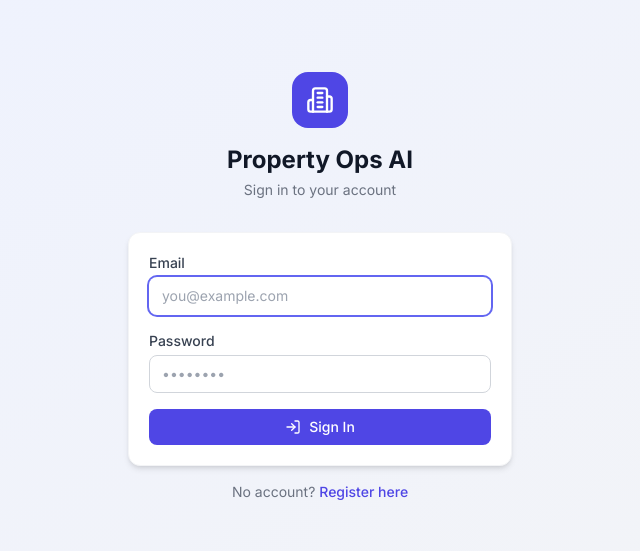
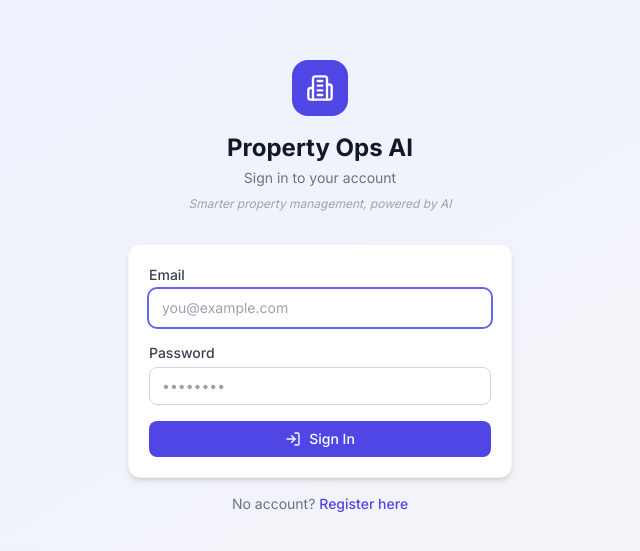
Before and after one commit to atul1104/property-ops, a React (Vite) app in the folder frontend/: page /login in a window 1280 px wide. Shown: the part 113-664 px from the top of the page, without its empty margins (320-960 px from the left). Built offline with nearby package versions, Linux system fonts and the light colour scheme; no server answers.

Commit message:
feat: add tagline to LoginPage for enhanced user engagement

```diff
--- a/frontend/src/pages/LoginPage.jsx
+++ b/frontend/src/pages/LoginPage.jsx
@@ -32,6 +32,7 @@ export default function LoginPage() {
           </div>
           <h1 className="text-2xl font-bold text-gray-900">Property Ops AI</h1>
           <p className="text-sm text-gray-500 mt-1">Sign in to your account</p>
+          <p className="text-xs text-gray-400 mt-2 italic">Smarter property management, powered by AI</p>
         </div>
 
         <div className="card shadow-md">
```
